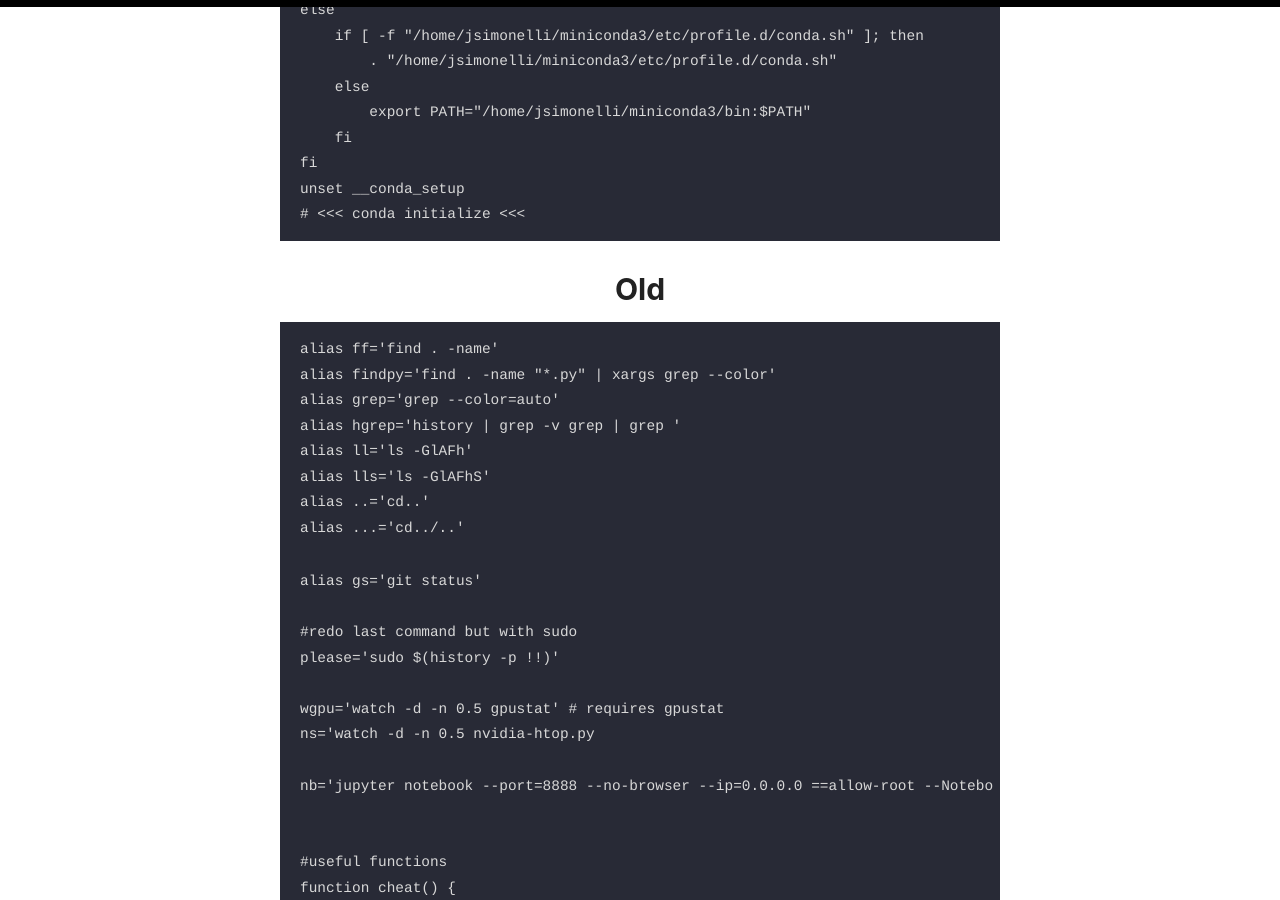
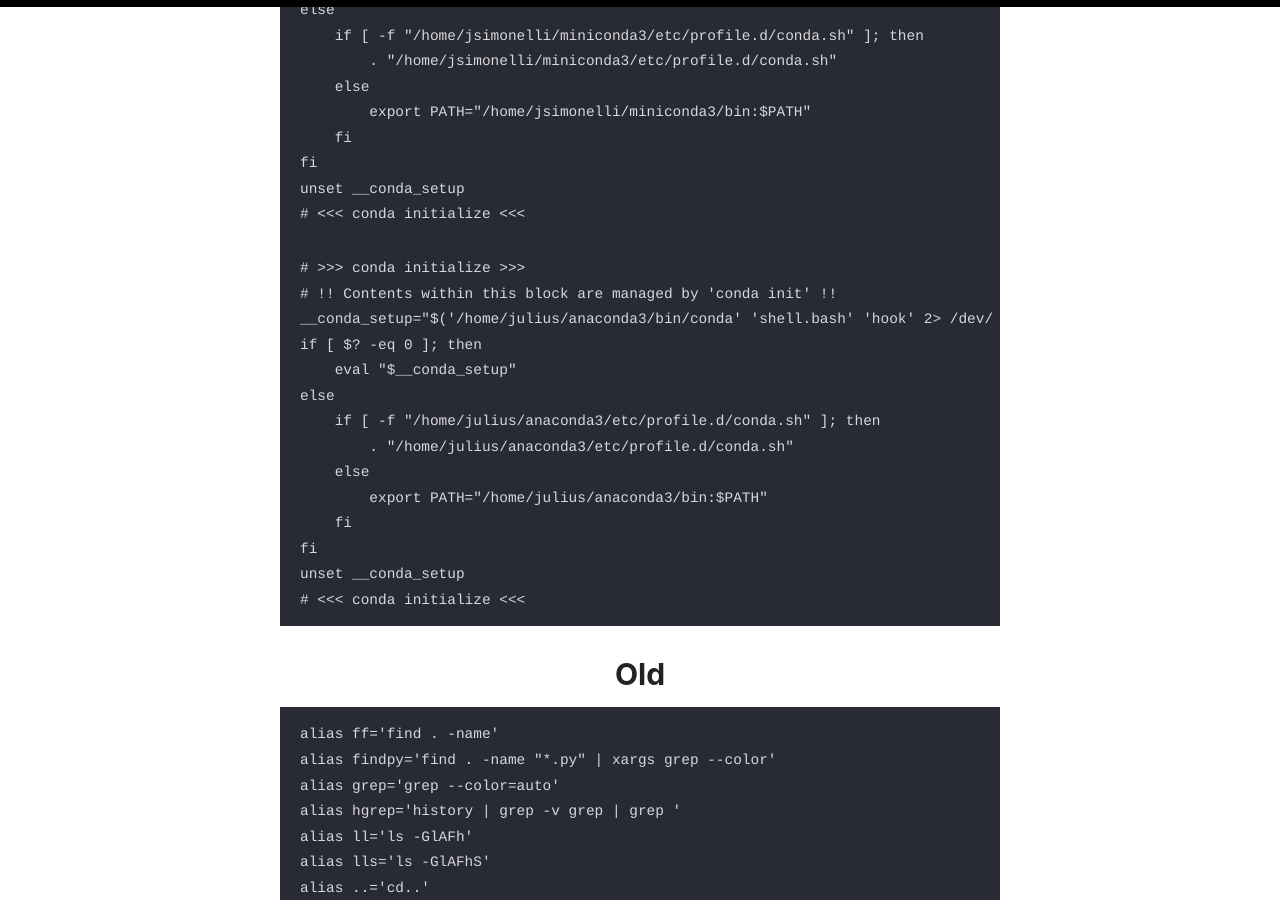
Before and after one commit to jss367/blog, a Jekyll site: the page built from _posts/2020-06-06-bash-aliases.md, in a window 1280 px wide and 900 px high, scrolled down 1138 px. Built offline with Jekyll 4.4.1, drawn with Linux system fonts in a browser that asks for light colours; our own code applies the rules of GitHub Pages for plain Markdown files.

Commit message:
Update 2020-06-06-bash-aliases.md

````diff
--- a/_posts/2020-06-06-bash-aliases.md
+++ b/_posts/2020-06-06-bash-aliases.md
@@ -48,6 +48,22 @@ unset __conda_setup
 # <<< conda initialize <<<
 ```
 
+```
+# >>> conda initialize >>>
+# !! Contents within this block are managed by 'conda init' !!
+__conda_setup="$('/home/julius/anaconda3/bin/conda' 'shell.bash' 'hook' 2> /dev/null)"
+if [ $? -eq 0 ]; then
+    eval "$__conda_setup"
+else
+    if [ -f "/home/julius/anaconda3/etc/profile.d/conda.sh" ]; then
+        . "/home/julius/anaconda3/etc/profile.d/conda.sh"
+    else
+        export PATH="/home/julius/anaconda3/bin:$PATH"
+    fi
+fi
+unset __conda_setup
+# <<< conda initialize <<<
+```
 
 # Old
 
````
